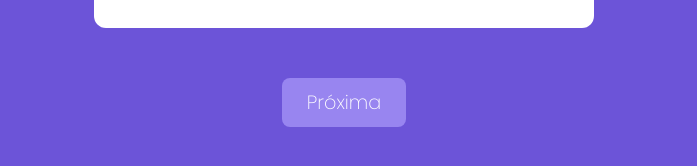
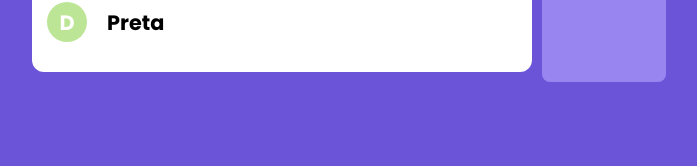
Before and after one commit to laerthnardelli/curso-nextjs, a Next.js app in the folder quiz/: page / in a window 1280 px wide. Shown: the part 608-774 px from the top of the page, without its empty margins (296-993 px from the left). Built offline with nearby package versions, Linux system fonts and the light colour scheme.

Commit message:
Component  Questionnaire #01 - "Questionario"

```diff
--- /dev/null
+++ b/quiz/components/Questionario.tsx
@@ -0,0 +1,36 @@
+import styles from '../styles/Questionario.module.css';
+import QuestaoModel from '../model/questao';
+import Questao from './Questao';
+import Botao from './Botao';
+
+interface QuestionarioProps {
+    questao: QuestaoModel
+    ultima: boolean
+    questaoRespondida: (questao: QuestaoModel) => void
+    irPraProximoPasso: () => void
+}
+
+export default function Questionario(props: QuestionarioProps) {
+
+    function respostaFornecida(indice: number) {
+        if (props.questao.naoRespondida) {
+            props.questaoRespondida(props.questao.responderCom(indice))
+        }
+    }
+
+    return (
+        <div className={styles.questionario}>
+            {props.questao
+                ? <Questao
+                    valor={props.questao}
+                    tempoPraResposta={6}
+                    respostaFornecida={respostaFornecida}
+                    tempoEsgotado={props.irPraProximoPasso} />
+                : false
+            }
+
+            <Botao onClick={props.irPraProximoPasso}
+                texto={props.ultima ? 'Finalizar' : 'Próxima'} />
+        </div>
+    );
+}
--- a/quiz/pages/index.tsx
+++ b/quiz/pages/index.tsx
@@ -1,9 +1,8 @@
 
 import { useState } from 'react';
-import Questao from '../components/Questao';
-import Botao from '../components/Botao';
 import QuestaoModel from '../model/questao';
 import RespostaModel from '../model/resposta';
+import Questionario from '../components/Questionario';
 
 const questaoMock = new QuestaoModel(1, 'Melhor cor?', [
   RespostaModel.errada('Verde'),
@@ -16,15 +15,12 @@
 
   const [questao, setQuestao] = useState(questaoMock);
 
-  function respostaFornecida(indice: number) {
-    console.log(indice);
-    setQuestao(questao.responderCom(indice));
+  function questaoRespondida(questao: QuestaoModel) {
+
   }
 
-  function tempoEsgotado() {
-    if (questao.naoRespondida) {
-      setQuestao(questao.responderCom(-1));
-    }
+  function irPraProximoPasso() {
+
   }
 
   return (
@@ -35,11 +31,13 @@
       alignItems: 'center',
       height: '100vh',
     }}>
-      <Questao valor={questao}
-        tempoPraResposta={5}
-        respostaFornecida={respostaFornecida}
-        tempoEsgotado={tempoEsgotado} />
-        <Botao texto="Próxima" href="/resultado" />
+      <Questionario
+        questao={questao}
+        ultima={true}
+        questaoRespondida={questaoRespondida}
+        irPraProximoPasso={irPraProximoPasso}
+      />
+
     </div>
   );
 }
--- /dev/null
+++ b/quiz/styles/Questionario.module.css
@@ -0,0 +1,3 @@
+.questionario {
+    display: flex;
+}
```
